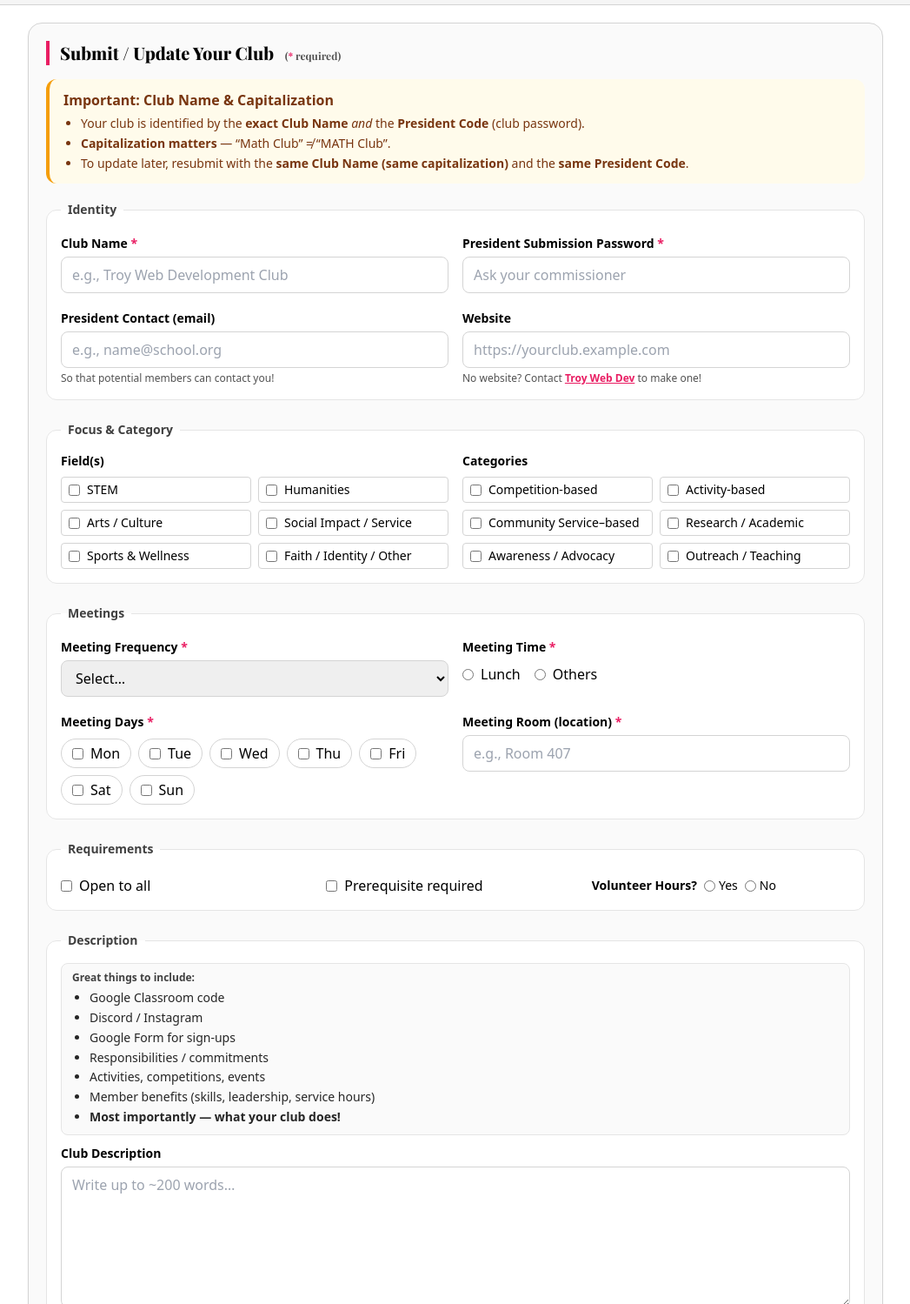
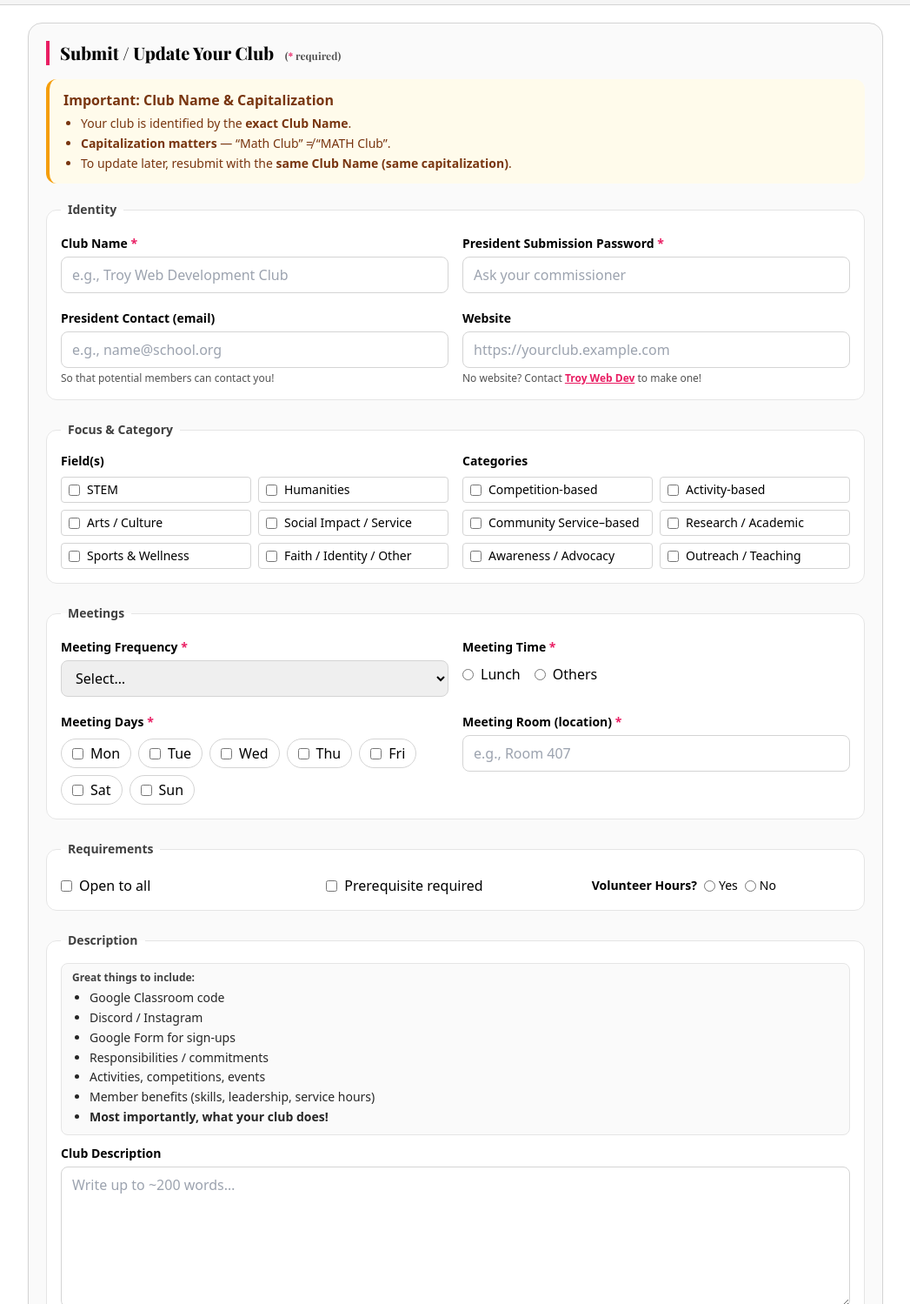
Before and after one commit to yeowonton/clubs-directory-public, a website: page public/presidents.html in a window 1280 px wide. Shown: the part 163-1662 px from the top of the page at 87% size, without its empty margins (116-1163 px from the left). Drawn offline with nearby package versions, Linux system fonts and the light colour scheme.

Commit message:
update html

```diff
--- a/public/presidents.html
+++ b/public/presidents.html
@@ -59,9 +59,9 @@
       <div class="rounded-xl border-l-4 border-amber-500 bg-amber-50 px-4 py-3 text-amber-900 mb-5">
         <div class="font-bold">Important: Club Name &amp; Capitalization</div>
         <ul class="list-disc ml-5 mt-1 text-sm leading-relaxed">
-          <li>Your club is identified by the <strong>exact Club Name</strong> <em>and</em> the <strong>President Code</strong> (club password).</li>
+          <li>Your club is identified by the <strong>exact Club Name</strong>.</li>
           <li><strong>Capitalization matters</strong> — “Math Club” ≠ “MATH Club”.</li>
-          <li>To update later, resubmit with the <strong>same Club Name (same capitalization)</strong> and the <strong>same President Code</strong>.</li>
+          <li>To update later, resubmit with the <strong>same Club Name (same capitalization)</strong>.</li>
         </ul>
       </div>
 
@@ -93,7 +93,7 @@
             <div>
               <label class="font-bold text-sm">Website</label>
               <input name="website_url" class="mt-1 border border-neutral-300 rounded-lg px-3 py-2 w-full" placeholder="https://yourclub.example.com" />
-              <p class="text-xs text-neutral-600 mt-1">No website? Contact <a class="text-brand font-semibold underline" href="./TWEB/" target="_blank" rel="noopener">Troy Web Dev</a> to make one!</p>
+              <p class="text-xs text-neutral-600 mt-1">No website? Contact <a class="text-brand font-semibold underline" href="https://forms.gle/1KFaN9V4m36MLQgw6" target="_blank" rel="noopener">Troy Web Dev</a> to make one!</p>
             </div>
           </div>
         </fieldset>
@@ -265,7 +265,7 @@
               <li>Responsibilities / commitments</li>
               <li>Activities, competitions, events</li>
               <li>Member benefits (skills, leadership, service hours)</li>
-              <li><strong>Most importantly — what your club does!</strong></li>
+              <li><strong>Most importantly, what your club does!</strong></li>
             </ul>
           </div>
 
```
Also changed, not shown: public/index.html (+2 -2 lines).
